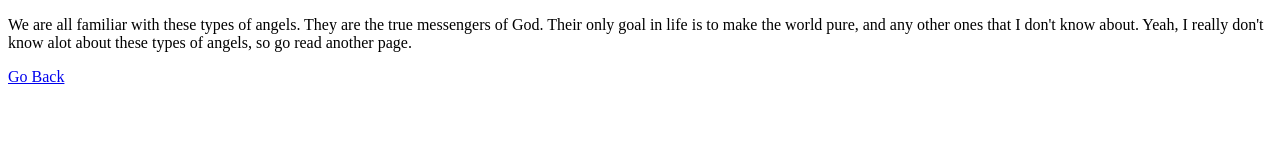
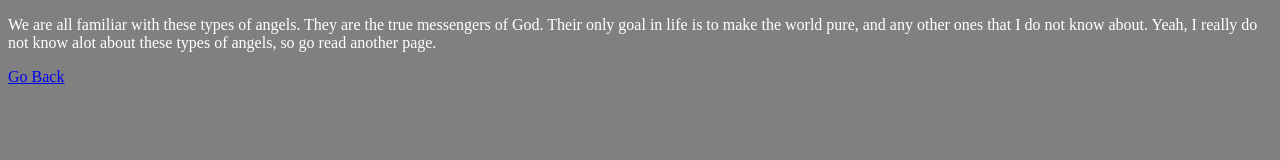
Before and after one commit to MikeyNoC/Strange-Website, a plain HTML site: page Pure.html in a window 1280 px wide. Drawn offline with Linux system fonts and the light colour scheme.

Commit message:
Update Pure.html

```diff
--- a/Pure.html
+++ b/Pure.html
@@ -1,7 +1,12 @@
 <!DOCTYPE html>
 <head>
-  <title>Pure Angels</title>
+  <title style="color:White;">Pure Angels</title>
+  <style>
+  body{
+    background-color: Grey
+  }
+  </style>
 </head>
-<p>We are all familiar with these types of angels. They are the true messengers of God. Their only goal in life is to make the world pure, and any other ones that I don't know about. Yeah, I really don't know alot about these types of angels, so go read another page.</p>
+<p style="color:White;">We are all familiar with these types of angels. They are the true messengers of God. Their only goal in life is to make the world pure, and any other ones that I do not know about. Yeah, I really do not know alot about these types of angels, so go read another page.</p>
 <p><a href="file:///C:/Users/michael/Desktop/4%20Window%20Project/Angels.html" target="_blank">Go Back</a></p>
 </html>
```
